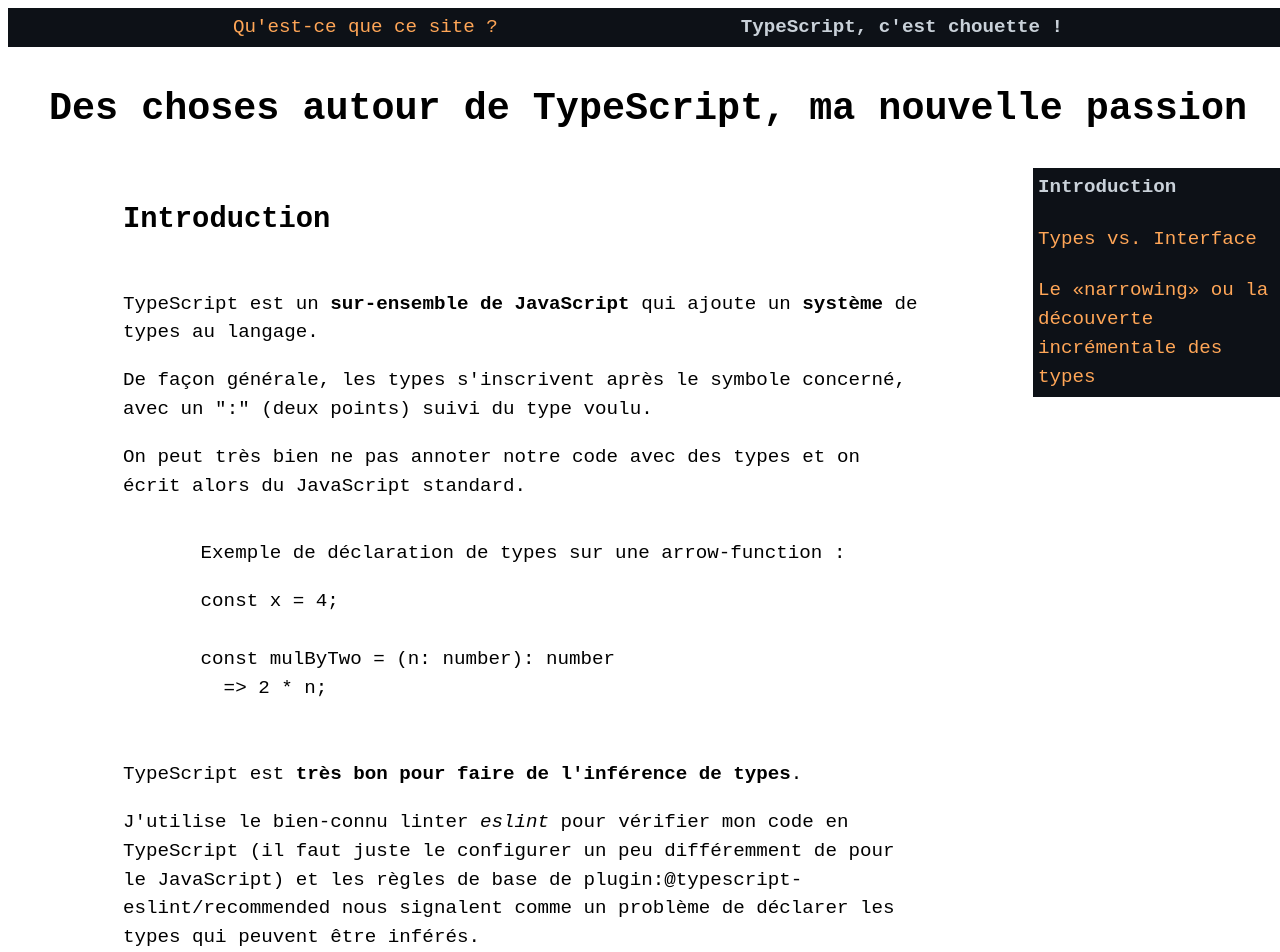
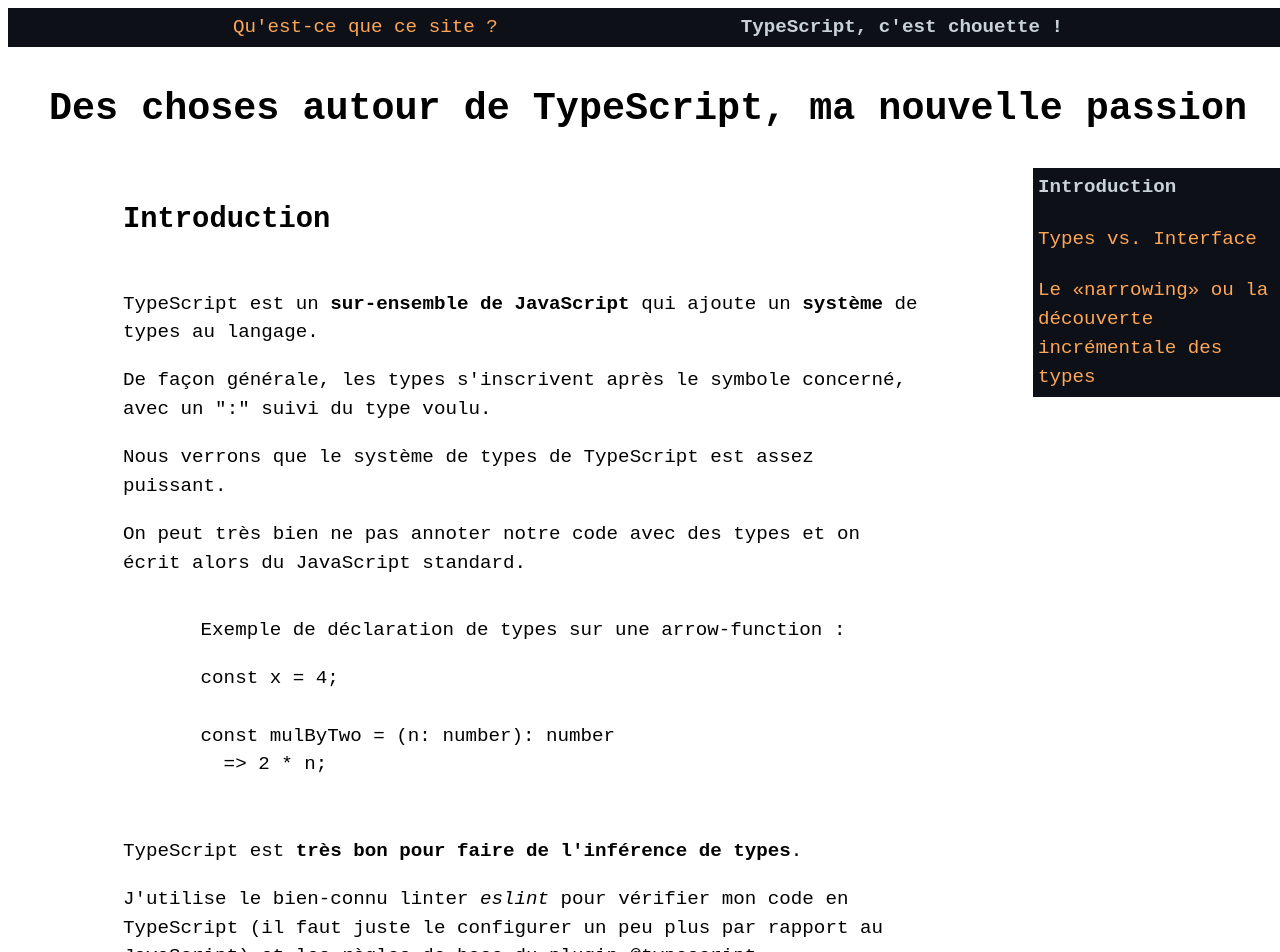
Before and after one commit to djfm/djfm.github.io, a React app: page /typescript in a window 1280 px wide. Shown: the top 952 px of the page. Built offline with nearby package versions, Linux system fonts and the light colour scheme; the HTML template or start-up script is replaced by a standard one.

Commit message:
formatting

```diff
--- a/src/client/Components/TypeScript/0-Introduction.tsx
+++ b/src/client/Components/TypeScript/0-Introduction.tsx
@@ -39,7 +39,10 @@ export const Introduction: React.FC<{
         </header>
         <p>
           De façon générale, les types s&apos;inscrivent après le symbole concerné,
-          avec un &quot;:&quot; (deux points) suivi du type voulu.
+          avec un &quot;:&quot; suivi du type voulu.
+        </p>
+        <p>
+          Nous verrons que le système de types de TypeScript est assez puissant.
         </p>
         <p>
           On peut très bien ne pas annoter notre code avec des types et
@@ -56,12 +59,13 @@ export const Introduction: React.FC<{
           </p>
           <p>
             J&apos;utilise le bien-connu linter <i>eslint</i> pour vérifier mon code en TypeScript
-            (il faut juste le configurer un peu différemment de pour le JavaScript) et les règles de
-            base de plugin:@typescript-eslint/recommended
-            nous signalent comme un problème de déclarer les types qui peuvent être inférés.
+            (il faut juste le configurer un peu plus par rapport au JavaScript) et les règles de
+            base du plugin @typescript-eslint/recommended nous signalent comme un problème
+            de déclarer les types qui peuvent être inférés.
           </p>
           <p>
-            Les <strong>bonnes pratiques en matière de déclaration de types</strong> semblent être :
+            Les <strong>bonnes pratiques en matière de déclaration de types</strong>&nbsp;
+            semblent être&nbsp;:
           </p>
           <ul>
             <li>
```
